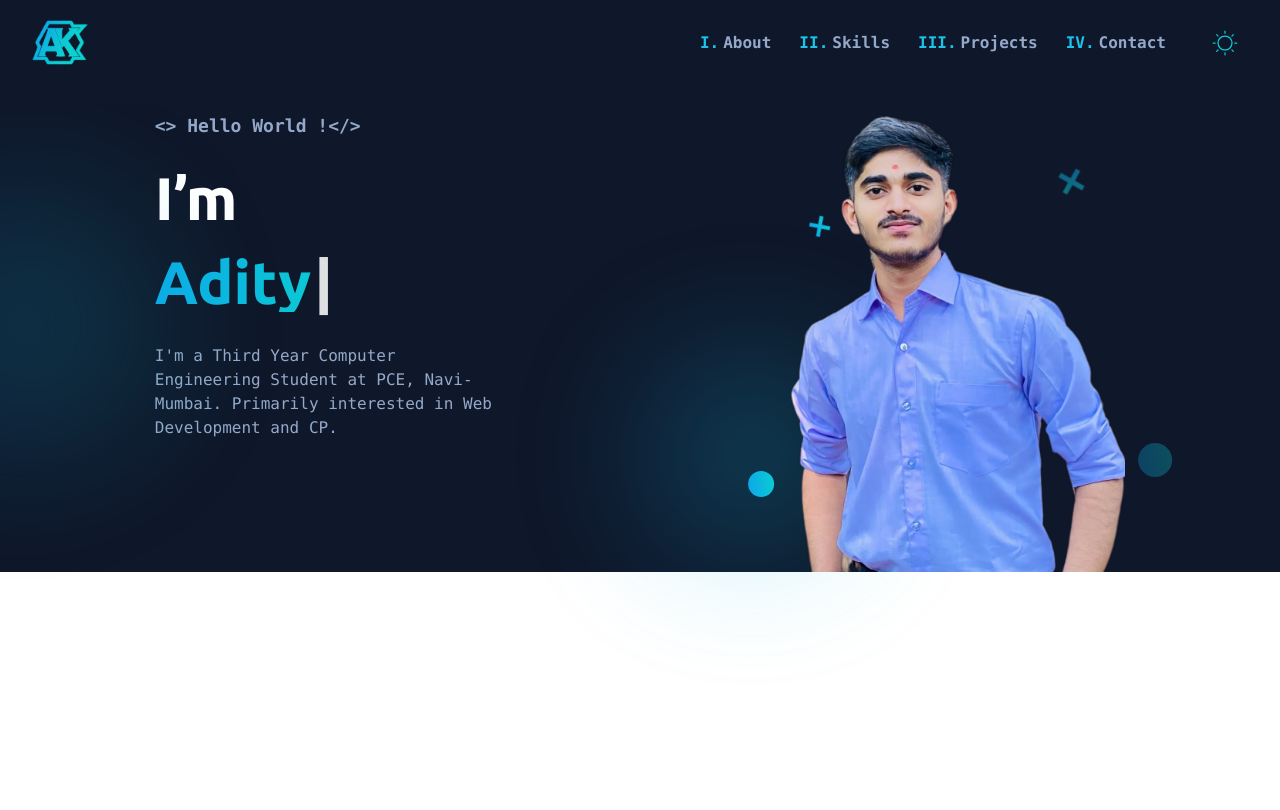
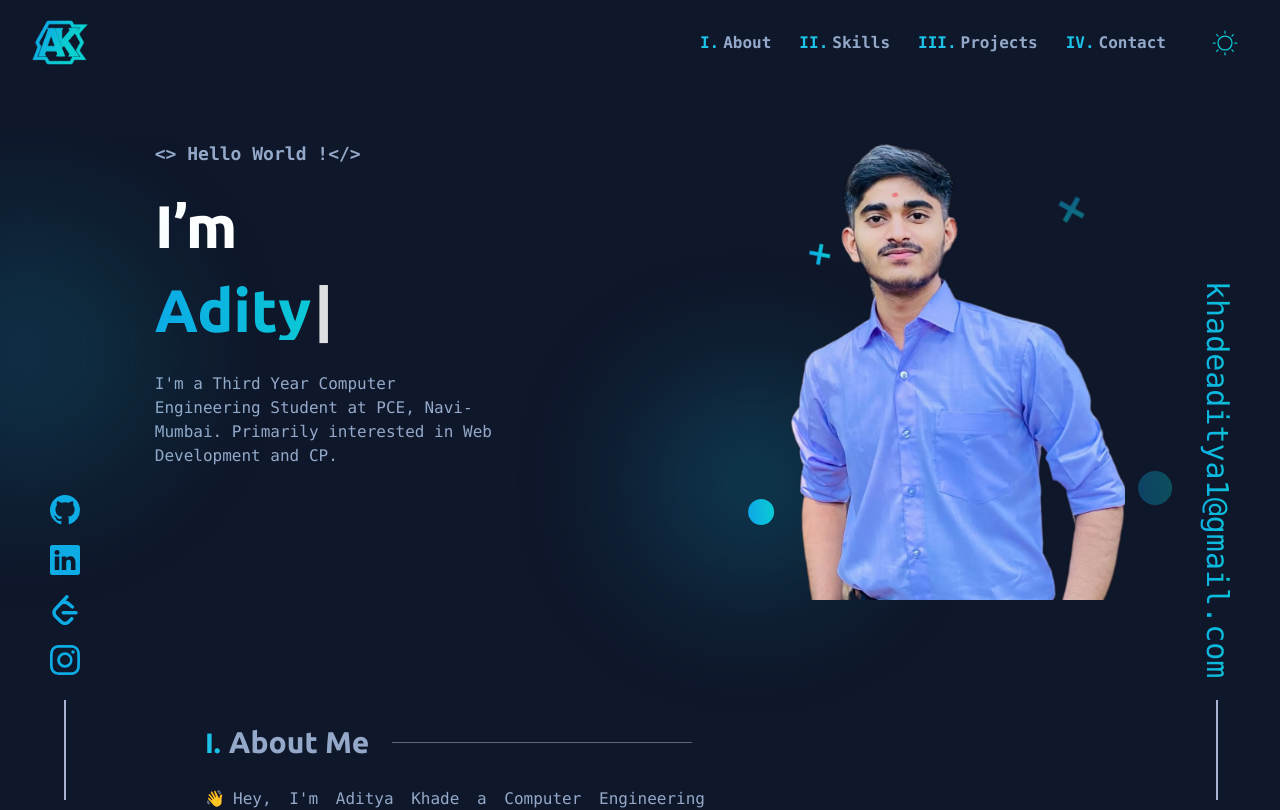
Before and after one commit to adityakhadeak/New-Portfolio-Website-Frontend, a React (Create React App) app: page / in a window 1280 px wide. Shown: the top 810 px of the page. Built offline with nearby package versions, Linux system fonts and the light colour scheme.

Commit message:
Added About Page and fixed some problems

```diff
--- a/src/App.js
+++ b/src/App.js
@@ -3,7 +3,7 @@ import './App.css';
 import Navbar from './Components/Navbar';
 import { BrowserRouter as Router } from 'react-router-dom';
 import Preloader from './Components/Preloader';
-import Home from './Components/Home';
+import Home from './Pages/Home';
 function App() {
   const [loader, setLoader] = useState(true)
   useEffect(() => {
--- /dev/null
+++ b/src/Components/AboutSection.js
@@ -0,0 +1,26 @@
+import React from 'react'
+import '../Styles/AboutSection.css'
+const AboutSection = () => {
+    return (
+        <>
+            <div className='bg-[#0f172a]'>
+                <div className='pt-[7.5rem] md:mx-[205px] mx-8'>
+                    <div className='abtSec flex items-center text-[25px] md:text-[30px] font-[Ubuntu] '>
+                        <span className='text-[#1cc2e7] text-[20px] md:text-[28px]' >I.</span>
+                        <h2 className='text-[#94a9c9] w-[-webkit-fill-available] md:w-fit mx-2'>About Me</h2>
+                    </div>
+                    <div className='text-[#94a9c9] my-5 w-[fit] leading-7 font-mono'>
+                        <p className='m-0 w-fit md:w-[500px] text-justify mb-3'>
+                        👋Hey, I'm Aditya Khade a Computer Engineering student with a passion for crafting digital experiences. 🚀 Exploring the world of software, I'm on a journey to learn and grow every day.
+                        </p>
+                        <p className='m-0 w-fit md:w-[500px] text-justify'>
+                        💡 From coding in C++ to building captivating websites, I love blending creativity with logic. When I'm not crafting code, I'm solving algorithmic puzzles on platforms like CodeChef and LeetCode.
+                        </p>
+                    </div>
+                </div>
+            </div>
+        </>
+    )
+}
+
+export default AboutSection
--- a/src/Components/Home.js
+++ b/src/Components/HeroSection.js
@@ -7,11 +7,13 @@ import pattern4 from '../images/pattern-4.svg'
 
 import '../Styles/Home.css'
 import mypic from '../images/myphoto1.png'
+import SideLinks from './SideLinks'
 const Home = () => {
 
   return (
+    <>
     <div className='   bg-[#0f172a]'>
-      <div className='  pt-[6.5rem]  mx-8 md:mx-20'>
+      <div className='  pt-[7rem] md:mt-5 mx-8 md:mx-20'>
         <div className='relative  justify-evenly md:justify-around flex flex-col md:flex-row'>
           <div className='homeback w-fit md:w-[459px] flex flex-col'>
             <h4 className='text-[#94a9c9] text-base md:text-lg w-fit font-mono my-2 font-bold'>{"<> Hello World !</>"}</h4>
@@ -50,6 +52,8 @@ const Home = () => {
         </div>
       </div>
     </div>
+    <SideLinks/>
+    </>
   )
 }
 
--- /dev/null
+++ b/src/Components/SideLinks.js
@@ -0,0 +1,37 @@
+import React from 'react';
+import '../Styles/SideLinks.css';
+
+import { BsGithub, BsLinkedin, BsInstagram, BsTwitter } from "react-icons/bs";
+import { SiLeetcode } from "react-icons/si";
+
+const SideLinks = () => {
+  const socialAcc = [
+    { "acc": "Github", "link": "https://www.linkedin.com/in/aditya-khade-a14bb0219/", "icon": <BsGithub /> },
+    { "acc": "Linkedin", "link": "https://www.linkedin.com/in/aditya-khade-a14bb0219/", "icon": <BsLinkedin /> },
+    { "acc": "Leetcode", "link": "https://www.linkedin.com/in/aditya-khade-a14bb0219/", "icon": <SiLeetcode /> },
+    { "acc": "Insta", "link": "https://www.linkedin.com/in/aditya-khade-a14bb0219/", "icon": <BsInstagram /> }
+  ];
+
+  return (
+    <>
+      <div className='leftLinks z-[3] fixed left-[40px] bottom-0 '>
+        <ul className='flex justify-center flex-col p-0 m-0 list-none items-center'>
+          {
+            socialAcc.map((link, index) => (
+              <a key={index} href={link.link} title={link.acc} target="_blank" rel="noopener noreferrer" className='text-3xl p-[10px] relative deco hover:-translate-y-[3px] transition-all duration-[0.25s] cursor-pointer text-[#0dace4]'>
+                {link.icon}
+              </a>
+            ))
+          }
+        </ul>
+      </div>
+      <div className='rightLinks z-[3] text-3xl  font-mono fixed right-[40px] bottom-0 '>
+        <div className='rightLinksCon flex justify-center items-center'>
+          <a href="mailto:khadeaditya1@gmail.com" className='text-3xl p-[5px] hover:-translate-y-[3px] @apply gradient-text relative duration-[0.25s] cursor-pointer mb-[12px]'>khadeaditya1@gmail.com</a>
+        </div>
+      </div>
+    </>
+  );
+}
+
+export default SideLinks;
--- /dev/null
+++ b/src/Pages/Home.js
@@ -0,0 +1,13 @@
+import React from 'react'
+import HeroSection from '../Components/HeroSection'
+import AboutSection from '../Components/AboutSection'
+const Home = () => {
+  return (
+    <div>
+      <HeroSection/>
+      <AboutSection/>
+    </div>
+  )
+}
+
+export default Home
--- /dev/null
+++ b/src/Styles/AboutSection.css
@@ -0,0 +1,9 @@
+.abtSec::after{
+content: "";
+height: 1px;
+width: 300px;
+background-color: #5f6679;
+    margin: 0;
+    display: inline-block;
+    margin-left: 15px;
+}
--- a/src/Styles/Home.css
+++ b/src/Styles/Home.css
@@ -119,10 +119,10 @@ z-index: 1;
         content: '';
         background: url('../images/photobackblur.svg') no-repeat 50%;
         position: absolute;
-       left: 90px;
+       left: -14px;
         top: 2px;
         height: 473px;
-        width: 271px;
+        width: 195px;
         background-size: contain;
         z-index: 1;
     }
--- /dev/null
+++ b/src/Styles/SideLinks.css
@@ -0,0 +1,32 @@
+.leftLinks ul::after{
+    content: '';
+    height: 100px;
+    width: 2px;
+    background-color: rgb(168, 178, 209);
+    margin: 0;
+    display: inline-block;
+    margin-top: 15px;
+}
+
+.rightLinks{
+    writing-mode: vertical-rl;
+}
+.rightLinksCon::after{
+    content: '';
+    height: 100px;
+    width: 2px;
+    background-color: rgb(168, 178, 209);
+    margin: 0;
+    display: inline-block;
+    margin-top: 5px;
+
+}
+@media screen and (max-width:768px) {
+    .leftLinks{
+        display: none;
+    }
+    .rightLinks{
+        display: none;
+    }
+
+}
```
